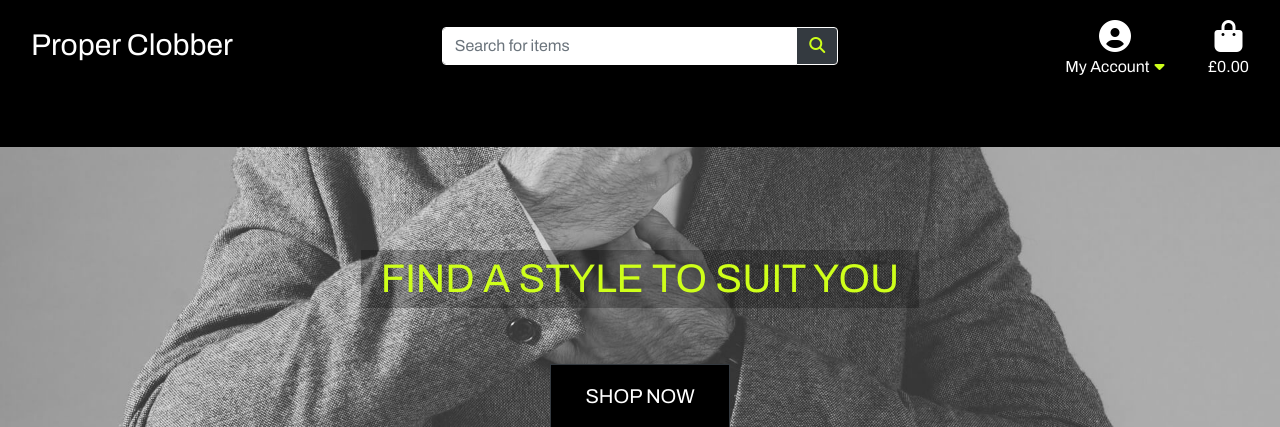
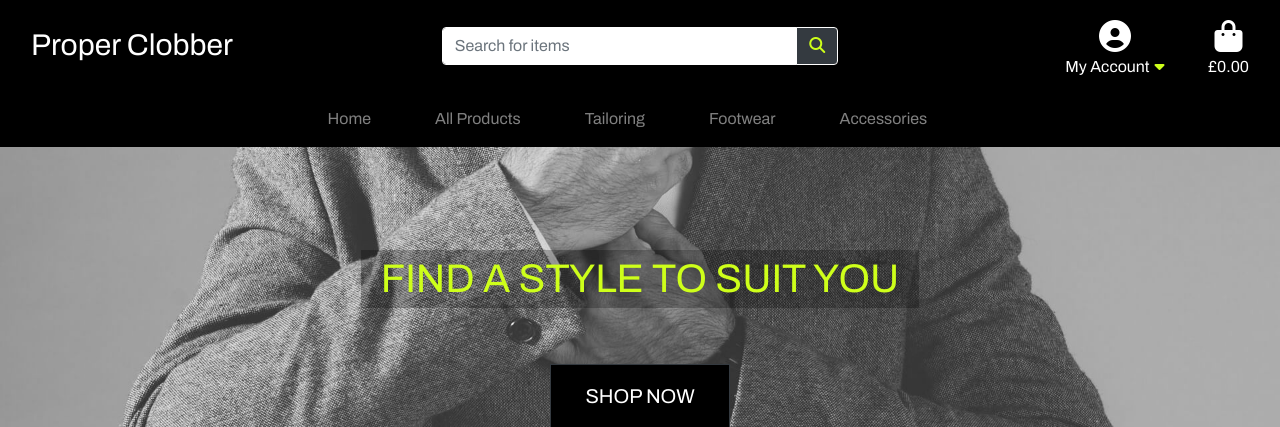
Before and after one commit to PaulFrankling/proper_clobber, a Django app: page / in a window 1280 px wide. Shown: the top 427 px of the page. Run offline with Django 3.2, Linux system fonts and the light colour scheme; some libraries are stand-ins or nearby versions.

Commit message:
Started structuring main site navigation

```diff
--- a/templates/includes/mobile-top-header.html
+++ b/templates/includes/mobile-top-header.html
@@ -5,12 +5,12 @@
                 <div><i class="fas fa-search mob-nav-icons"></i></div>
             </div>
         </a>
-        <div class="dropdown-menu border-0 p-3 rounded-0 my-0 w-100" aria-labelledby="mobile-search">
+        <div class="dropdown-menu border-0 p-3 rounded-0 my-0 w-100 site-search" aria-labelledby="mobile-search">
             <form method="GET" action="">
                 <div class="input-group w-100">
                     <input class="form-control border border-white" type="text" name="q" placeholder="Search for items">
                     <div class="input-group-append">
-                        <button class="form-control btn btn-dark border border-white" type="submit">
+                        <button class="form-control btn btn-dark border border-white rounded-0" type="submit">
                             <span class="icon">
                                 <i class="fas fa-search"></i>
                             </span>
--- a/templates/includes/site-nav.html
+++ b/templates/includes/site-nav.html
@@ -0,0 +1,32 @@
+<div class="collapse navbar-collapse" id="site-nav">
+    <ul class="navbar-nav mx-auto w-auto">
+        <li class="nav-item">
+            <a class="nav-link font-weight-bold mr-5" href="{% url 'home' %}" id="home-link">
+                Home
+            </a>
+        </li>
+        <li class="nav-item">
+            <a class="nav-link font-weight-bold mr-5" href="#" id="all-products-link">
+                All Products
+            </a>
+        </li>
+        <li class="nav-item dropdown">
+            <a class="nav-link font-weight-bold mr-5" href="#" id="tailoring-link" data-toggle="dropdown"
+                aria-haspopup="true" aria-expanded="false">
+                Tailoring
+            </a>
+        </li>
+        <li class="nav-item dropdown">
+            <a class="nav-link font-weight-bold mr-5" href="#" id="footwear-link" data-toggle="dropdown"
+                aria-haspopup="true" aria-expanded="false">
+                Footwear
+            </a>
+        </li>
+        <li class="nav-item dropdown">
+            <a class="nav-link font-weight-bold mr-5" href="#" id="accessories-link" data-toggle="dropdown"
+                aria-haspopup="true" aria-expanded="false">
+                Accessories
+            </a>
+        </li>
+    </ul>
+</div>
```
